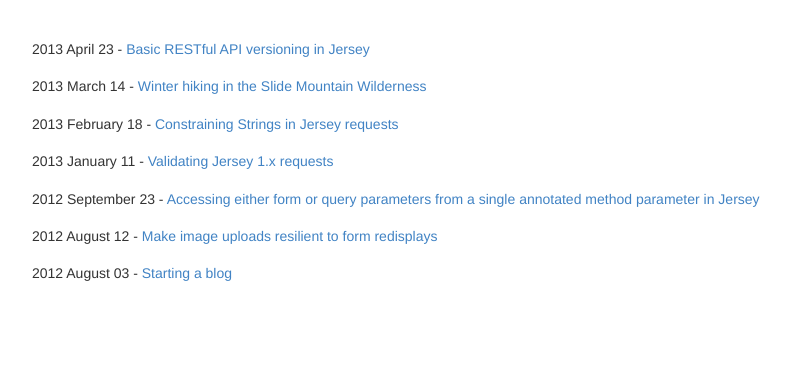
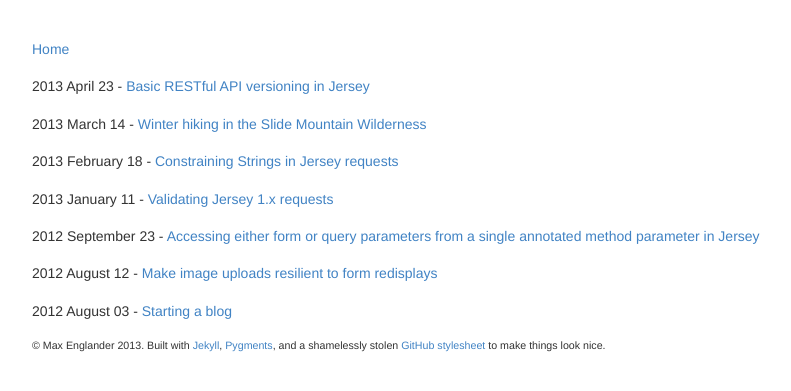
Before and after one commit to maxenglander/www, a Jekyll site: the page built from index.md, in a window 1280 px wide. Shown: the top 391 px of the page, without its empty margins (6-797 px from the left). Built offline with Jekyll 4.4.1, drawn with Linux system fonts in a browser that asks for light colours; Markdown is read by kramdown in place of the engine named in the settings.

Commit message:
add footer and header; remove broken link

```diff
--- /dev/null
+++ b/_includes/footer.html
@@ -0,0 +1 @@
+<p style="font-size: 8pt;">&copy; Max Englander 2013. Built with <a href="https://github.com/mojombo/jekyll">Jekyll</a>, <a href="http://pygments.org">Pygments</a>, and a shamelessly stolen <a href="https://gist.github.com/tuzz/3331384">GitHub stylesheet</a> to make things look nice.</a>
--- /dev/null
+++ b/_includes/header.html
@@ -0,0 +1 @@
+<a href="/">Home</a>
--- a/_layouts/default.html
+++ b/_layouts/default.html
@@ -6,6 +6,8 @@
     <link rel="stylesheet" href="/assets/stylesheets/github.css" />
   </head>
   <body>
+    {% include header.html %}
     {{ content }}
+    {% include footer.html %}
   </body>
 </html>
--- a/assets/stylesheets/github.css
+++ b/assets/stylesheets/github.css
@@ -112,7 +112,6 @@ p, blockquote, ul, ol, dl, li, table, pre {
 }
 
 hr {
-  background: transparent url("http://tinyurl.com/bq5kskr") repeat-x 0 0;
   border: 0 none;
   color: #cccccc;
   height: 4px;
```
